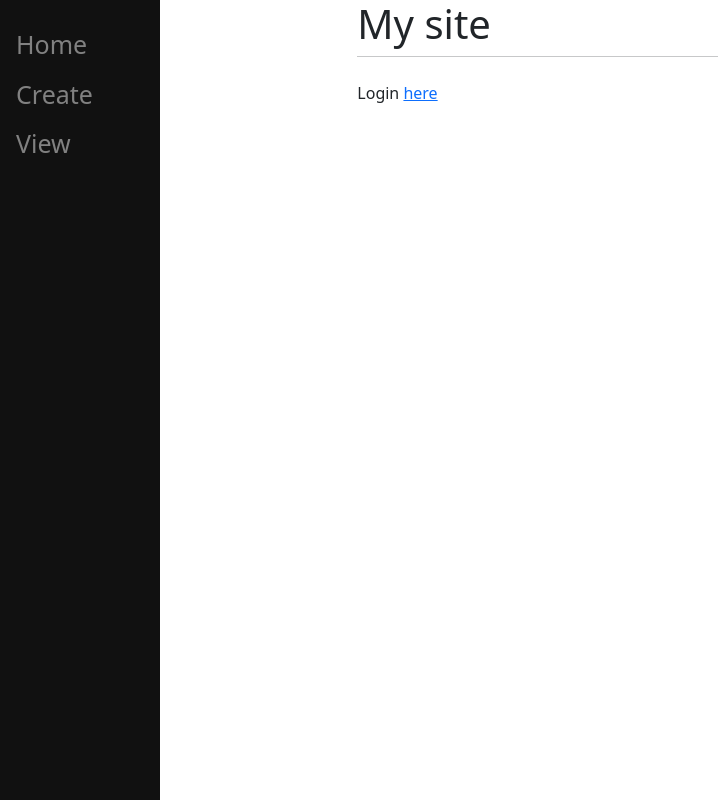
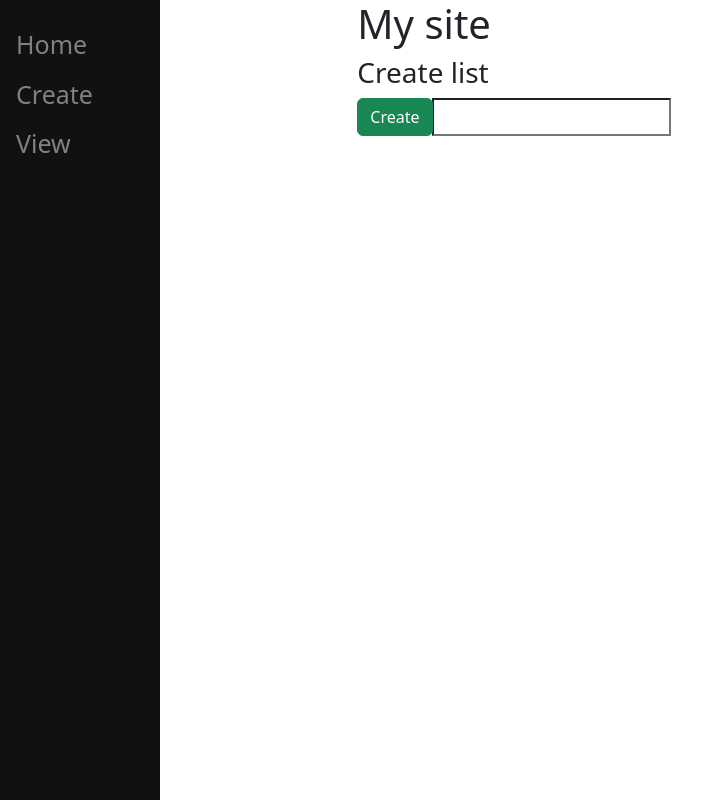
Before and after one commit to clgonzalez93/fantasy_django, a Django app: page /create/ in a window 1280 px wide. Shown: the whole page, without its empty margins (0-718 px from the left). Run offline with Django 5.2, Linux system fonts and the light colour scheme.

Commit message:
added issue with content not being visible, need to fix login

```diff
--- a/main/templates/main/base.html
+++ b/main/templates/main/base.html
@@ -41,27 +41,23 @@
 <body>
     <div class="sidenav">
         <a href="/">Home</a>
-        <a href="/create">Create</a>
-        <a href="/view">View</a>
+        <a href="/create/">Create</a>
+        <a href="/view/">View</a>
         {% if user.is_authenticated %}
             <form method="post" action="{% url 'logout' %}" style="display: inline;">
                 {% csrf_token %}
                 <button type="submit" class="btn btn-danger w-100 mt-3">Logout</button>
             </form>
         {% endif %}
+
     </div>
 
     <div id="content", name="content", class="main">
         <div class="row justify-content-center">
             <div class="col-8">
                 <h1 class="mt2">My site</h1>
-                <hr class="mt-0 mb-4">
-                {% if user.is_authenticated %}
-                    {% block content %}
-                    {% endblock %}
-                {% else %}
-                    Login <a href="/login"> here</a>
-                {% endif %}
+                {% block content %}
+                {% endblock %}
             </div>
         </div>
     </div>
```
Also changed, not shown: 1 other file.
